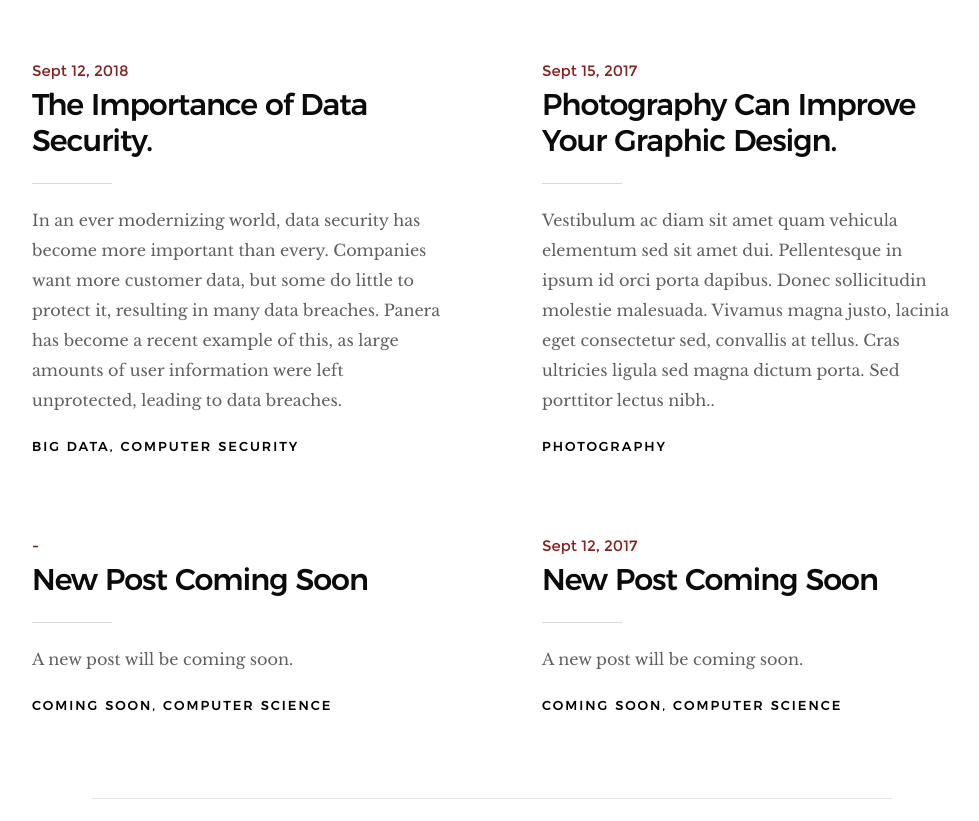
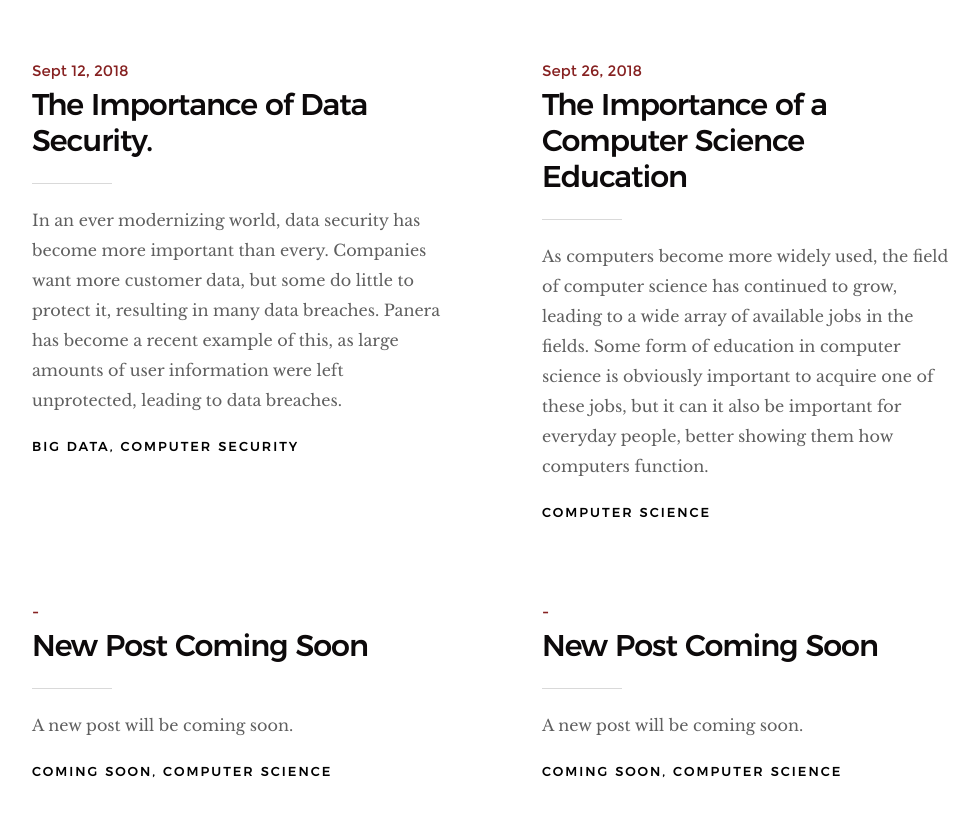
Before and after one commit to lussierc/legacy-christianlussier.com, a plain HTML site: page index.html in a window 1280 px wide. Shown: the part 5556-6377 px from the top of the page, without its empty margins (148-1127 px from the left). Drawn offline with Linux system fonts and the light colour scheme.

Commit message:
Cleaned up the 'recent articles section.

```diff
--- a/index.html
+++ b/index.html
@@ -614,16 +614,16 @@
                     <article class="col-block">
 
                         <div class="blog-date">
-                            <a href="blog-single.html">Sept 15, 2017</a>
+                            <a href="blog-single.html">Sept 26, 2018</a>
                         </div>
 
-                        <h2 class="h01"><a href="blog-single.html">Photography Can Improve Your Graphic Design.</a></h2>
+                        <h2 class="h01"><a href="blog-single.html">The Importance of a Computer Science Education</a></h2>
                         <p>
-                        Vestibulum ac diam sit amet quam vehicula elementum sed sit amet dui. Pellentesque in ipsum id orci porta dapibus. Donec sollicitudin molestie malesuada. Vivamus magna justo, lacinia eget consectetur sed, convallis at tellus. Cras ultricies ligula sed magna dictum porta. Sed porttitor lectus nibh..
+                        As computers become more widely used, the field of computer science has continued to grow, leading to a wide array of available jobs in the fields. Some form of education in computer science is obviously important to acquire one of these jobs, but it can it also be important for everyday people, better showing them how computers function.
                         </p>
 
                         <div class="blog-cat">
-                            <a href="blog.html">Photography</a>
+                            <a href="blog.html">Computer Science</a>
                         </div>
 
 
@@ -646,7 +646,7 @@
                     <article class="col-block">
 
                         <div class="blog-date">
-                            <a href="blog-single.html">Sept 12, 2017</a>
+                            <a href="blog-single.html">-</a>
                         </div>
                         <h2 class="h01"><a href="blog-single.html">New Post Coming Soon</a></h2>
                         <p>
```
